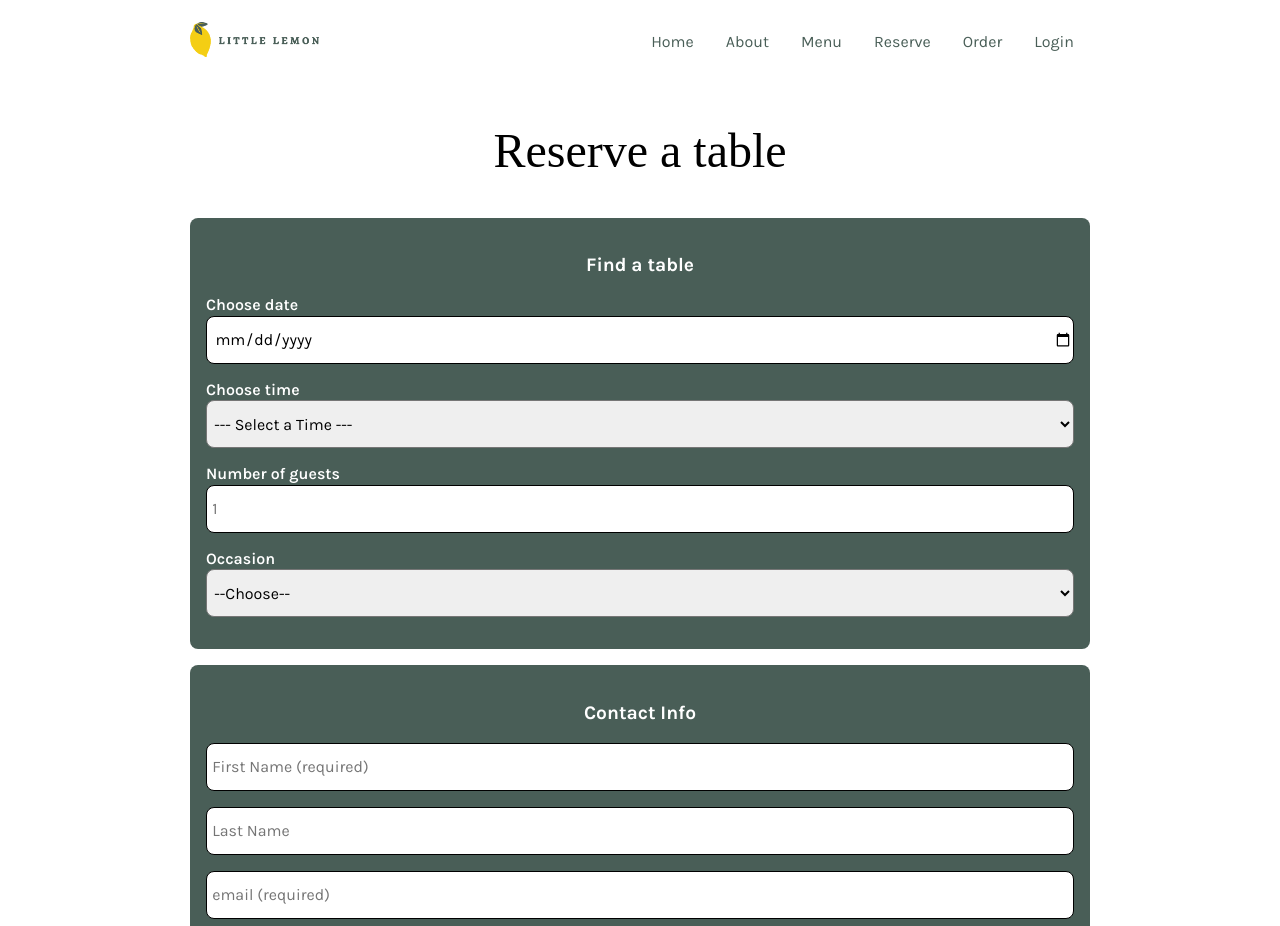
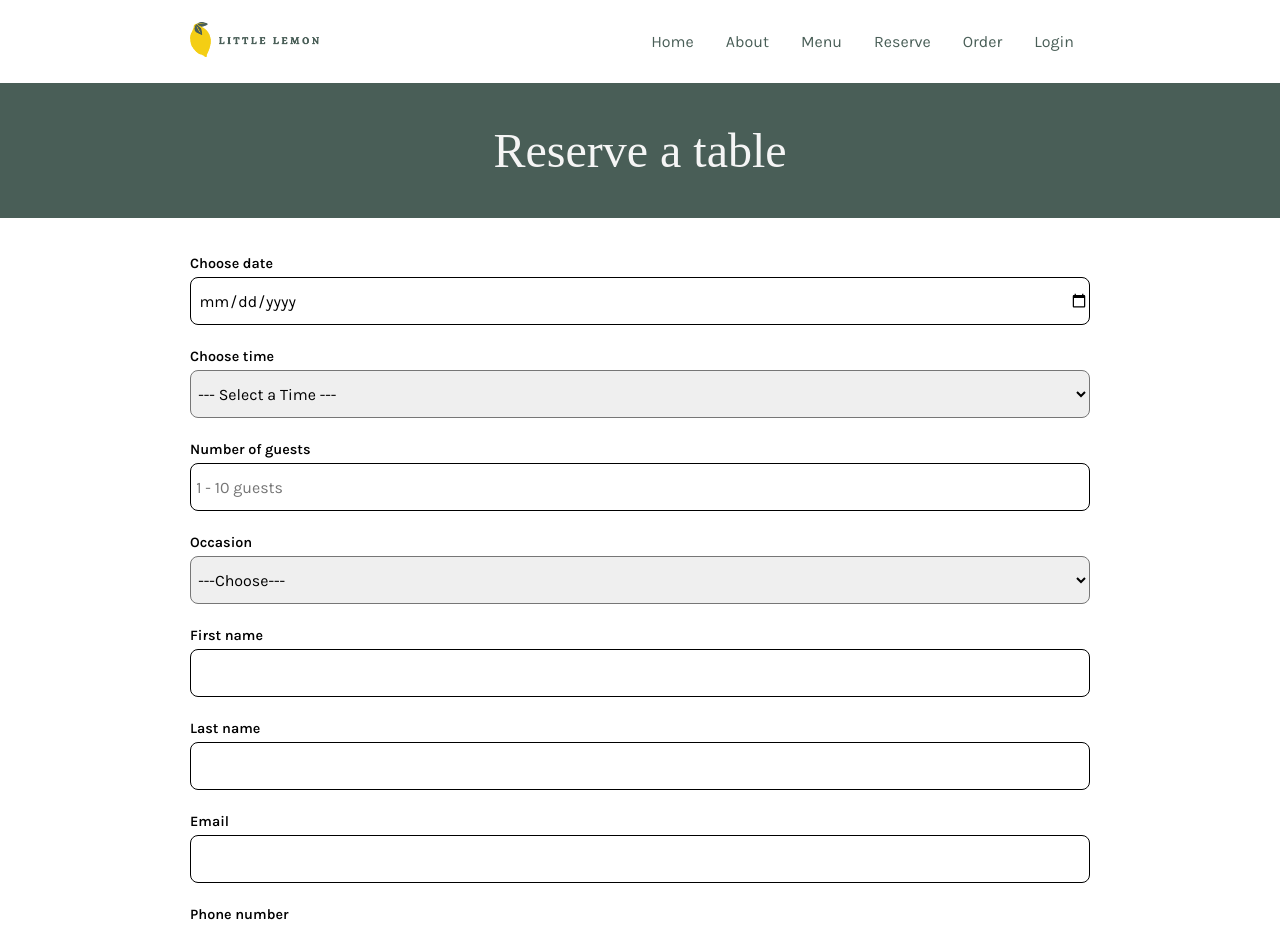
Before and after one commit to xnvleo/reserve-little-lemon, a React (Vite) app: page /booking in a window 1280 px wide. Shown: the top 926 px of the page. Built offline with nearby package versions, Linux system fonts and the light colour scheme; a web font is replaced by a local one.

Commit message:
changed to Formik, added confirmation page. changed some css

```diff
--- a/package.json
+++ b/package.json
@@ -10,9 +10,11 @@
     "preview": "vite preview"
   },
   "dependencies": {
+    "formik": "^2.4.5",
     "react": "^18.2.0",
     "react-dom": "^18.2.0",
-    "react-router-dom": "^6.21.3"
+    "react-router-dom": "^6.21.3",
+    "yup": "^1.3.3"
   },
   "devDependencies": {
     "@types/react": "^18.2.43",
--- a/src/App.jsx
+++ b/src/App.jsx
@@ -8,6 +8,7 @@ import Order from "./pages/Order";
 import Login from "./pages/Login";
 import Booking from "./pages/Booking";
 import NotFound from "./pages/NotFound";
+import Confirmation from "./pages/Confirmation";
 
 function App() {
   return (
@@ -20,6 +21,7 @@ function App() {
           <Route path="order" element={<Order />} />
           <Route path="login" element={<Login />} />
           <Route path="booking" element={<Booking />} />
+          <Route path="confirmation" element={<Confirmation />} />
           <Route path="*" element={<NotFound />} />
         </Route>
       </Routes>
--- a/src/Components/BookingForm.jsx
+++ b/src/Components/BookingForm.jsx
@@ -1,7 +1,11 @@
-import { useState } from "react";
+import { Formik, Form, Field, ErrorMessage } from "formik";
+import * as Yup from "yup";
+import { useNavigate } from "react-router-dom";
 
-const BookingForm = ({ availableTimes, dispatch }) => {
-  const [formData, setFormdata] = useState({
+function BookingForm({ availableTimes, dispatch, submitForm }) {
+  const navigate = useNavigate();
+
+  const initialValues = {
     resDate: "",
     resTime: "",
     guestNumber: "",
@@ -10,134 +14,127 @@ const BookingForm = ({ availableTimes, dispatch }) => {
     lastName: "",
     email: "",
     phone: "",
+  };
+  const validationSchema = Yup.object({
+    resDate: Yup.date().required("Required"),
+    resTime: Yup.string().required("Required"),
+    guestNumber: Yup.number()
+      .required("Required")
+      .min(1, "Must be at least 1")
+      .max(10, "Cannot be more than 10"),
+    occasion: Yup.string(),
+    firstName: Yup.string()
+      .required("Required")
+      .min(2, "Must be at least 2 characters"),
+    lastName: Yup.string()
+      .required("Required")
+      .min(2, "Must be at least 2 characters"),
+    email: Yup.string().email("Invalid email").required("Required"),
+    phone: Yup.string(),
   });
-
-  function handleChange(event) {
-    const { name, value } = event.target;
-    setFormdata((prevFormData) => {
-      return {
-        ...prevFormData,
-        [name]: value,
-      };
+  const handleSubmit = (values) => {
+    // alert(JSON.stringify(values, null, 2));
+    submitForm(values);
+    navigate("/confirmation", {
+      state: {
+        date: values.resDate,
+        time: values.resTime,
+        name: values.firstName,
+      },
     });
-  }
-
-  function handelDateChange(event) {
-    setFormdata((prevFormData) => {
-      return {
-        ...prevFormData,
-        resDate: event.target.value,
-      };
-    });
-    dispatch(event.target.value);
-  }
-
-  function handleSubmit(event) {
-    event.preventDefault();
-    console.log(formData);
-    //  submitToApi(formData)
-  }
+  };
 
   return (
-    <form className="booking-form" onSubmit={handleSubmit}>
-      <div className="card-form">
-        <h3>Find a table</h3>
-        <label htmlFor="res-date">Choose date</label>
-        <input
-          onChange={handelDateChange}
-          type="date"
-          id="res-date"
-          className="form--input"
-          name="resDate"
-          value={formData.resDate}
-        />
+    <Formik
+      initialValues={initialValues}
+      validationSchema={validationSchema}
+      onSubmit={handleSubmit}
+    >
+      <Form className="booking-form">
+        <label htmlFor="resDate">Choose date</label>
+        <Field name="resDate" id="resDate">
+          {(props) => {
+            const { field, meta } = props;
+            return (
+              <>
+                <input
+                  type="date"
+                  id="resDate"
+                  {...field}
+                  onChange={(e) => {
+                    field.onChange(e);
+                    dispatch(e.target.value);
+                  }}
+                />
+                {meta.touched && meta.error ? (
+                  <div className="error">{meta.error}</div>
+                ) : null}
+              </>
+            );
+          }}
+        </Field>
 
-        <label htmlFor="res-time">Choose time</label>
-        <select
-          onChange={handleChange}
-          id="res-time"
-          name="resTime"
-          value={formData.resTime}
-        >
+        <label htmlFor="resTime">Choose time</label>
+        <Field as="select" id="resTime" name="resTime">
           {availableTimes.map((time) => (
             <option key={time} value={time}>
               {time}
             </option>
           ))}
-          ;
-        </select>
+        </Field>
+        <ErrorMessage name="resTime">
+          {(erroMsg) => <div className="error">{erroMsg}</div>}
+        </ErrorMessage>
 
-        <label htmlFor="guests">Number of guests</label>
-        <input
-          onChange={handleChange}
-          className="form--input"
+        <label htmlFor="guestNumber">Number of guests</label>
+        <Field
           type="number"
-          placeholder="1"
-          min="1"
-          max="10"
-          id="guest"
+          placeholder="1 - 10 guests"
+          id="guestNumber"
           name="guestNumber"
-          value={formData.guestNumber}
         />
+        <ErrorMessage name="guestNumber">
+          {(erroMsg) => <div className="error">{erroMsg}</div>}
+        </ErrorMessage>
+
         <label htmlFor="occasion">Occasion</label>
-        <select
-          onChange={handleChange}
-          id="occasion"
-          className="form--select"
-          name="occasion"
-          value={formData.occasion}
-        >
-          <option>--Choose--</option>
+        <Field as="select" id="occasion" name="occasion">
+          <option>---Choose---</option>
           <option>Birthday</option>
           <option>Anniversary</option>
           <option>Engagement</option>
-        </select>
-      </div>
+        </Field>
+        <ErrorMessage name="occasion">
+          {(erroMsg) => <div className="error">{erroMsg}</div>}
+        </ErrorMessage>
+        <label htmlFor="firstName">First name</label>
+        <Field type="text" id="firstName" name="firstName" />
+        <ErrorMessage name="firstName">
+          {(erroMsg) => <div className="error">{erroMsg}</div>}
+        </ErrorMessage>
 
-      <div className="card-form">
-        <h3>Contact Info</h3>
-        <input
-          aria-label="first name"
-          type="text"
-          placeholder="First Name (required)"
-          onChange={handleChange}
-          name="firstName"
-          id="firstName"
-          required
-          minLength={2}
-        />
-        <input
-          aria-label="last name"
-          type="text"
-          placeholder="Last Name"
-          onChange={handleChange}
-          name="lastName"
-          id="lastName"
-        />
-        <input
-          aria-label="email"
-          type="email"
-          placeholder="email (required)"
-          onChange={handleChange}
-          name="email"
-          id="email"
-          required
-        />
-        <input
-          aria-label="phone number"
-          type="number"
-          placeholder="phone number"
-          onChange={handleChange}
-          name="phone"
-          id="phone"
-        />
-      </div>
+        <label htmlFor="lastName">Last name</label>
+        <Field type="text" id="lastName" name="lastName" />
+        <ErrorMessage name="lastName">
+          {(erroMsg) => <div className="error">{erroMsg}</div>}
+        </ErrorMessage>
 
-      <button className="btn-submit" name="submit">
-        Make your reservation
-      </button>
-    </form>
+        <label htmlFor="email">Email</label>
+        <Field type="email" id="email" name="email" />
+        <ErrorMessage name="email">
+          {(erroMsg) => <div className="error">{erroMsg}</div>}
+        </ErrorMessage>
+        <label htmlFor="phone">Phone number</label>
+        <Field type="number" id="phone" name="phone" />
+        <ErrorMessage name="phone">
+          {(erroMsg) => <div className="error">{erroMsg}</div>}
+        </ErrorMessage>
+        <button type="submit" className="btn-submit" name="submit">
+          Make your reservation
+        </button>
+      </Form>
+    </Formik>
   );
-};
+}
 
 export default BookingForm;
--- a/src/Components/TestimonyCard.jsx
+++ b/src/Components/TestimonyCard.jsx
@@ -1,10 +1,5 @@
 const TestimonyCard = ({ reviewData }) => {
   return (
-    // <section className="cards">
-    //    <p>{props.customername}</p>
-    //   <p>rating: {props.rating}</p>
-    //   <p>"{props.review}" </p>
-    // </section>
     <section className="card-testimony">
       {reviewData.map((item) => (
         <div key={item.id} className="testimony--card">
--- a/src/fakeApi.jsx
+++ b/src/fakeApi.jsx
@@ -28,7 +28,7 @@ const seededGenerator = (date, hour) => {
     return result;
   };
 
-  const submitAPI = (formData) => true;
+  const submitAPI = (values) => true;
 
   const fakeAPI = {
     fetchAPI: fetchAPI,
--- a/src/pages/Booking.css
+++ b/src/pages/Booking.css
@@ -4,7 +4,9 @@
   display: flex;
   justify-content: center;
   align-items: center;
-  border-radius: 0.5rem;
+  background-color: #495e57;
+  color: whitesmoke;
+  margin-bottom: 1em;
 }
 .booking-form {
   display:flex;
@@ -35,16 +37,16 @@ input {
   border: solid 1px;
   height: 3em;
   text-indent: 0.2em;
-  margin-bottom: 1em;
+  margin-bottom: 0.1em;
   font-family: inherit;
   font-size: 1rem;
 }
 
 select {
   height: 3em;
+  margin-bottom: 0.1em;
   border-radius: 0.5em;
   text-indent: 0.2em;
-  margin-bottom: 1em;
   font-family: inherit;
   font-size: 1rem;
 
@@ -52,7 +54,9 @@ select {
 
 label {
   font-weight: 600;
-  margin-bottom: 0.1rem;
+  margin-bottom: 0.3rem;
+  margin-top: 1.5em;
+  font-size: 0.9rem;
 }
 
 .btn-submit {
@@ -72,3 +76,24 @@ label {
   background-color: #495e57;
   color: white;
 }
+
+
+.error {
+  color:red;
+ font-size: 0.9rem;
+}
+
+@media (min-width:800px) {
+  .container.booking{
+    width: 100%;
+  }
+  .booking-form {
+   grid-template-columns: auto auto;
+   grid-column: auto 100px;
+  }
+  .card-form
+  .btn-submit{
+    display: block;
+    grid-row: 2;
+  }
+}
--- a/src/pages/Booking.jsx
+++ b/src/pages/Booking.jsx
@@ -1,36 +1,34 @@
-import './Booking.css'
-import BookingForm from "../Components/BookingForm";
+import "./Booking.css";
+import Myform from "../Components/BookingForm";
 import { useReducer } from "react";
 import { fetchAPI, submitAPI } from "../fakeApi";
 
-
-const updateTimes = (availableTimes, date) => {
-  const response = fetchAPI(new Date(date));
-  return response.length !== 0 ? response : availableTimes;
-};
-
-const initializeTimes = () => [...fetchAPI(new Date()),];
-
 const Booking = () => {
+  const updateTimes = (availableTimes, date) => {
+    const response = fetchAPI(new Date(date));
+    return response.length !== 0 ? response : availableTimes;
+  };
+  const initializeTimes = () => [...fetchAPI(new Date())];
   const [availableTimes, dispatch] = useReducer(
     updateTimes,
     [],
     initializeTimes
   );
-  // const [availableTimes,setAvailableTimes] = useState(initializeTimes)
 
-  // const submitForm = formData  => {
-  //   const response = submitAPI (formData);
-  //   if response
-  // }
+  function submitForm(values){
+    console.log(values)
+    submitAPI(values)
 
+  }
   return (
-    <div className="container booking">
+    <>
       <div className="booking-header">
         <h2>Reserve a table</h2>
       </div>
-      <BookingForm availableTimes={availableTimes} dispatch={dispatch} />
+    <div className="container booking">
+      <Myform availableTimes={availableTimes} dispatch={dispatch} submitForm={submitForm} />
     </div>
+    </>
   );
 };
 
--- /dev/null
+++ b/src/pages/Confirmation.jsx
@@ -0,0 +1,16 @@
+import { useLocation } from "react-router-dom";
+
+const Confirmation = () => {
+  const location = useLocation();
+  const { date, time, name } = location.state;
+  return (
+    <div className="container confirmation">
+      <h2>Hi {name}, your reservation is successful!</h2>
+      <p>Date: {date}</p>
+      <p>Time: {time}</p>
+      <p>A confirmation will be sent to your email.</p>
+    </div>
+  );
+};
+
+export default Confirmation;
--- a/src/pages/Home.jsx
+++ b/src/pages/Home.jsx
@@ -9,10 +9,6 @@ const Home = () => {
   const foodCard = data_food.map((item) => {
     return <FoodCard key={item.id} {...item} />;
   });
-
-  // const reviewCard = data_review.map((item) => {
-  //   return <TestimonyCard key={item.id} {...item} />;
-  // });
 
   const reviewData = data_review;
 
```
Also changed, not shown: 1 other file (tests, documents, lock files or other folders).
